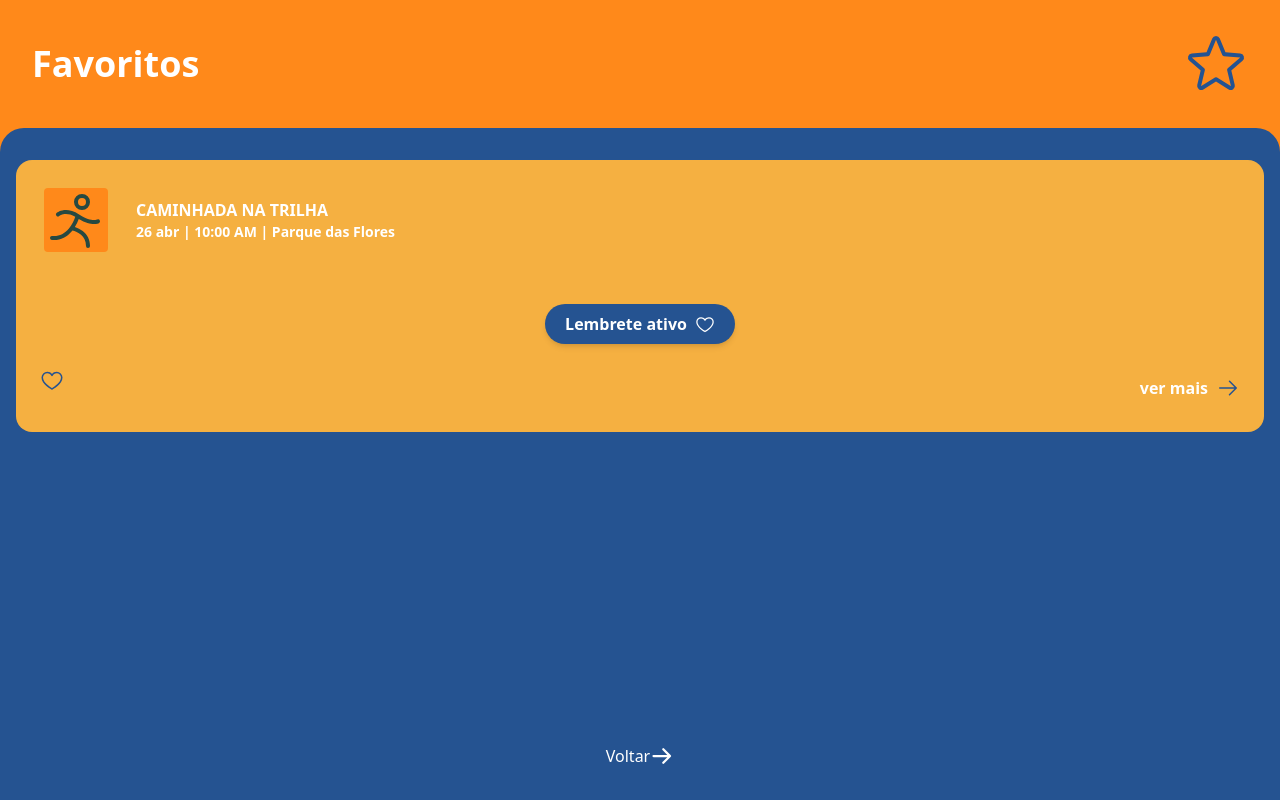
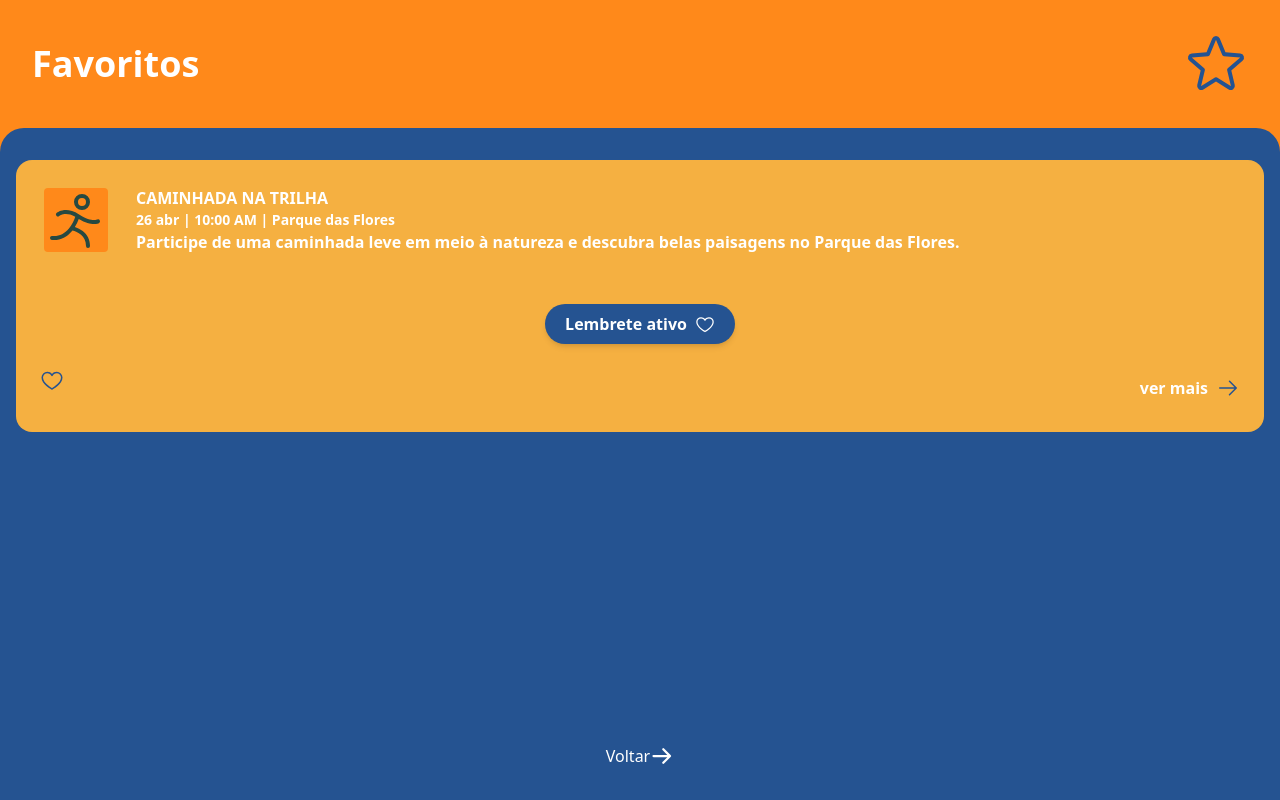
Before and after one commit to MarcosVOS/inclusive_city_hub_frontend, a Next.js app: page /event-details/1 in a window 1280 px wide. Built offline with nearby package versions, Linux system fonts and the light colour scheme.

Commit message:
feat: add description

```diff
--- a/src/app/event-details/[id]/page.tsx
+++ b/src/app/event-details/[id]/page.tsx
@@ -31,6 +31,7 @@ export default function EventsPage() {
                 <p className="text-sm">
                   {event.Date} | {event.Local}
                 </p>
+                <p>{event.description}</p>
               </div>
             </div>
 
```
